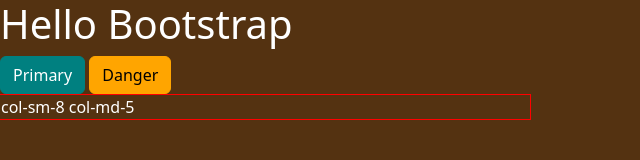
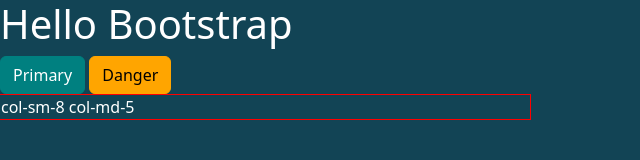
Before and after one commit to synergy2411/del-sep23-module-three, a website: page 03-sass-npm-bootstrap/index.html in a window 1280 px wide. Shown: the whole page, without its empty margins (0-640 px from the left). Drawn offline with nearby package versions, Linux system fonts and the light colour scheme; files that its build step writes are made by us from their sources.

Commit message:
pdf added

```diff
--- a/03-sass-npm-bootstrap/sass/styles.scss
+++ b/03-sass-npm-bootstrap/sass/styles.scss
@@ -1,4 +1,4 @@
-$primary-color : #543211;
+$primary-color : #124455;
 
 $primary:       teal;
 $danger:        orange;
```
Also changed, not shown: 1 other file.
